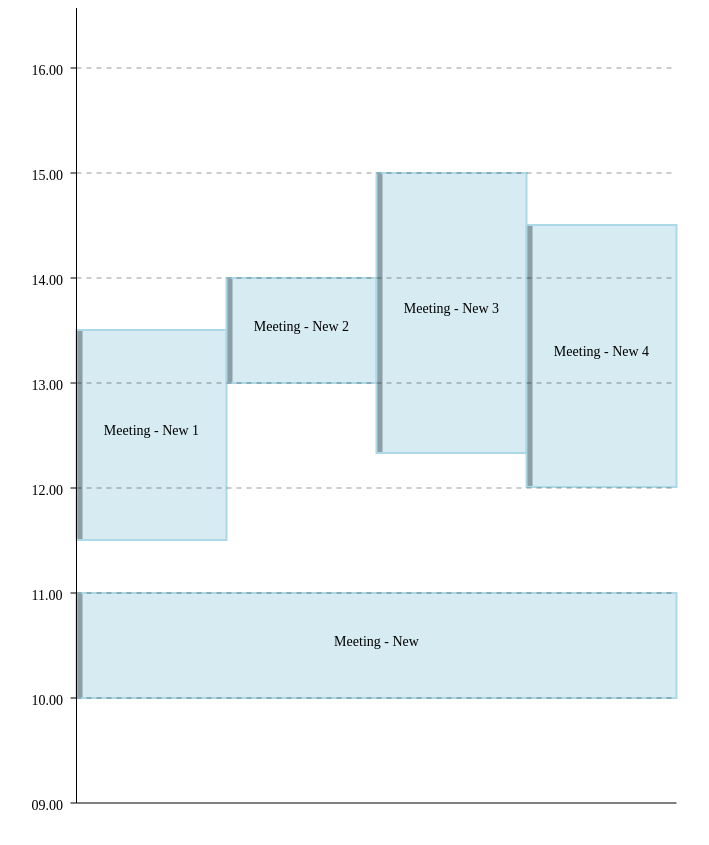
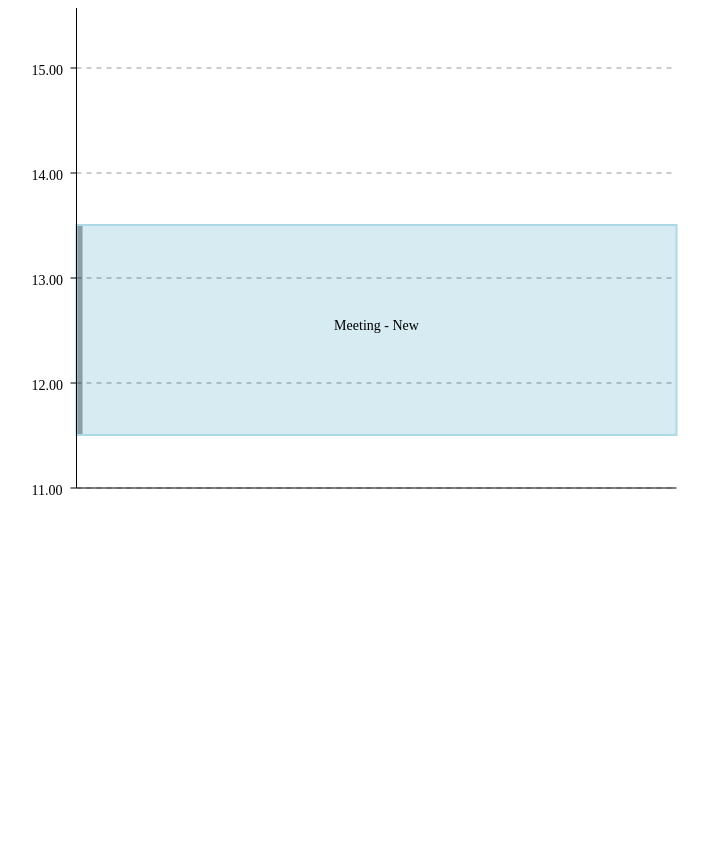
Before and after one commit to vineethawal/calendar, a plain HTML site: page index.html in a window 1280 px wide. Shown: the whole page, without its empty margins (286-995 px from the left). After the commit the page ends 800 px from the top, so only its background shows below. Drawn offline with Linux system fonts and the light colour scheme.

Commit message:
fix yAxis tick top calculation

```diff
--- a/css/index.css
+++ b/css/index.css
@@ -12,6 +12,7 @@
     stroke: black;
     stroke-dasharray: 5px, 5px;
     opacity: 0.4;
+    transition: transform .3s ease-in-out;
 }
 
 .tick-text {
@@ -31,7 +32,7 @@
 }
 
 .meeting-container {
-
+    transition: transform .3s ease-in-out;
 }
 
 .meeting-box {
--- a/js/components/meeting.js
+++ b/js/components/meeting.js
@@ -1,5 +1,5 @@
 const Meeting = ({
-    meeting
+    meeting,
 }) => {
     const meetingContainer = document.createElementNS('http://www.w3.org/2000/svg', 'g')
 
--- a/js/components/tick.js
+++ b/js/components/tick.js
@@ -3,10 +3,11 @@ const Tick = ({
     plotHeight,
     plotWidth,
     minuteHeight,
+    plotStartMinutes,
 }) => {
     const tick = document.createElementNS('http://www.w3.org/2000/svg', 'g')
 
-    const top = plotHeight - (tickMinute * minuteHeight)
+    const top = plotHeight - ((tickMinute - plotStartMinutes) * minuteHeight)
     tick.setAttribute('transform', `translate(0, ${top-(Tick.fontSize/2)})`)
 
     const dash = document.createElementNS('http://www.w3.org/2000/svg', 'line')
--- a/js/components/yAxis.js
+++ b/js/components/yAxis.js
@@ -22,7 +22,7 @@ const YAxis = ({
     let tickMinute = plotStartMinutes
 
     while (tickMinute <= plotEndMinutes) {
-        yAxis.appendChild(Tick({tickMinute, plotHeight, plotWidth, minuteHeight}))
+        yAxis.appendChild(Tick({tickMinute, plotHeight, plotWidth, minuteHeight, plotStartMinutes}))
         tickMinute += YAxis.tickFrequency
     }
 
--- a/js/examples.js
+++ b/js/examples.js
@@ -16,7 +16,7 @@ const example2 = [
 ]
 
 const example3 = [
-    { id: 'New 1', start: 150, end: 270 },
+    { id: 'New', start: 150, end: 270 },
 ]
 
 const example4 = []
--- a/js/index.js
+++ b/js/index.js
@@ -30,4 +30,7 @@ const drawCalendar = (meetings) => {
     }))
 }
 
-drawCalendar(example1)
+drawCalendar(example3)
+
+console.log('=================================================')
+console.log('To try out different examples, call function `drawCalendar(example1...example4)`')
```
